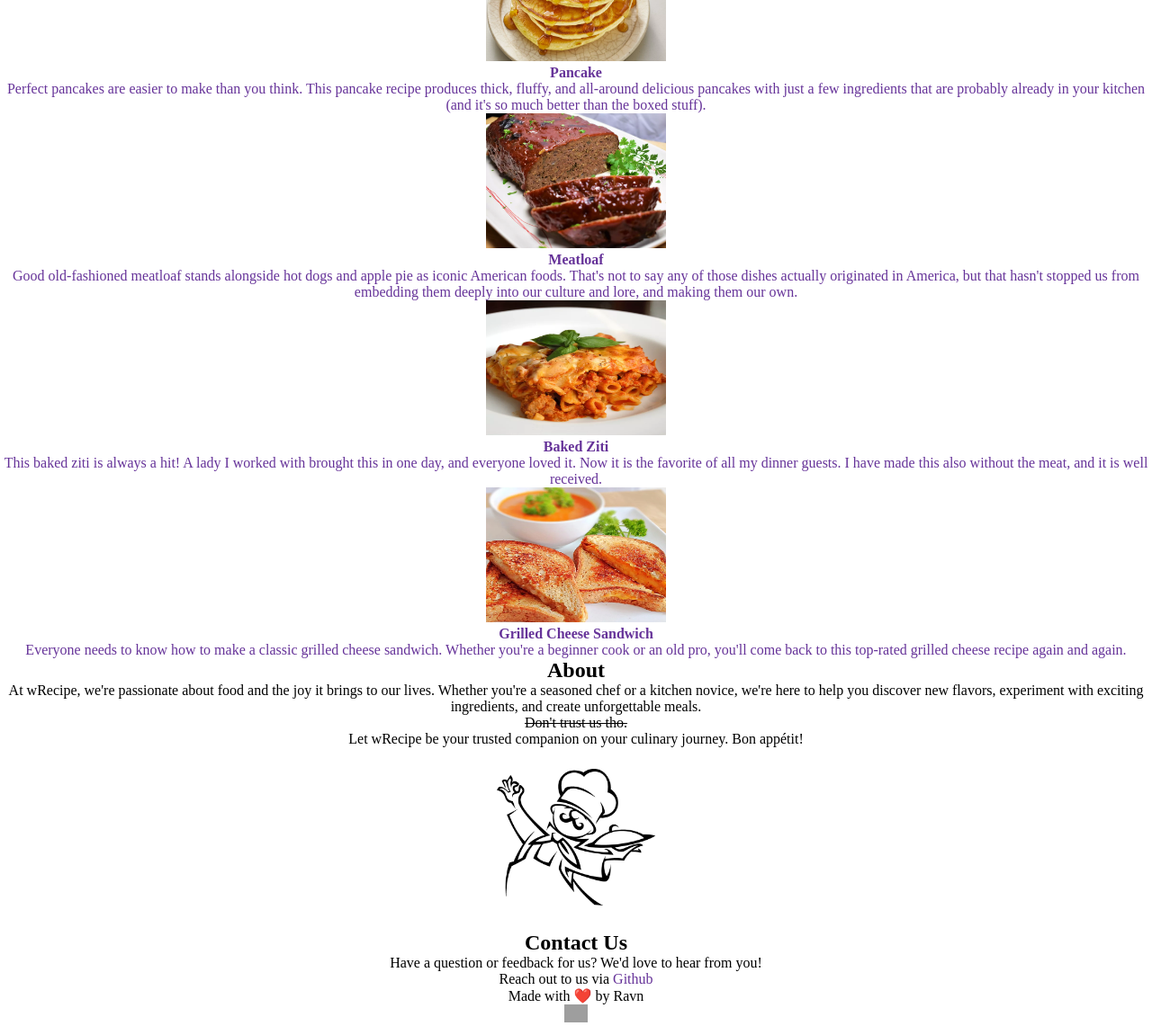
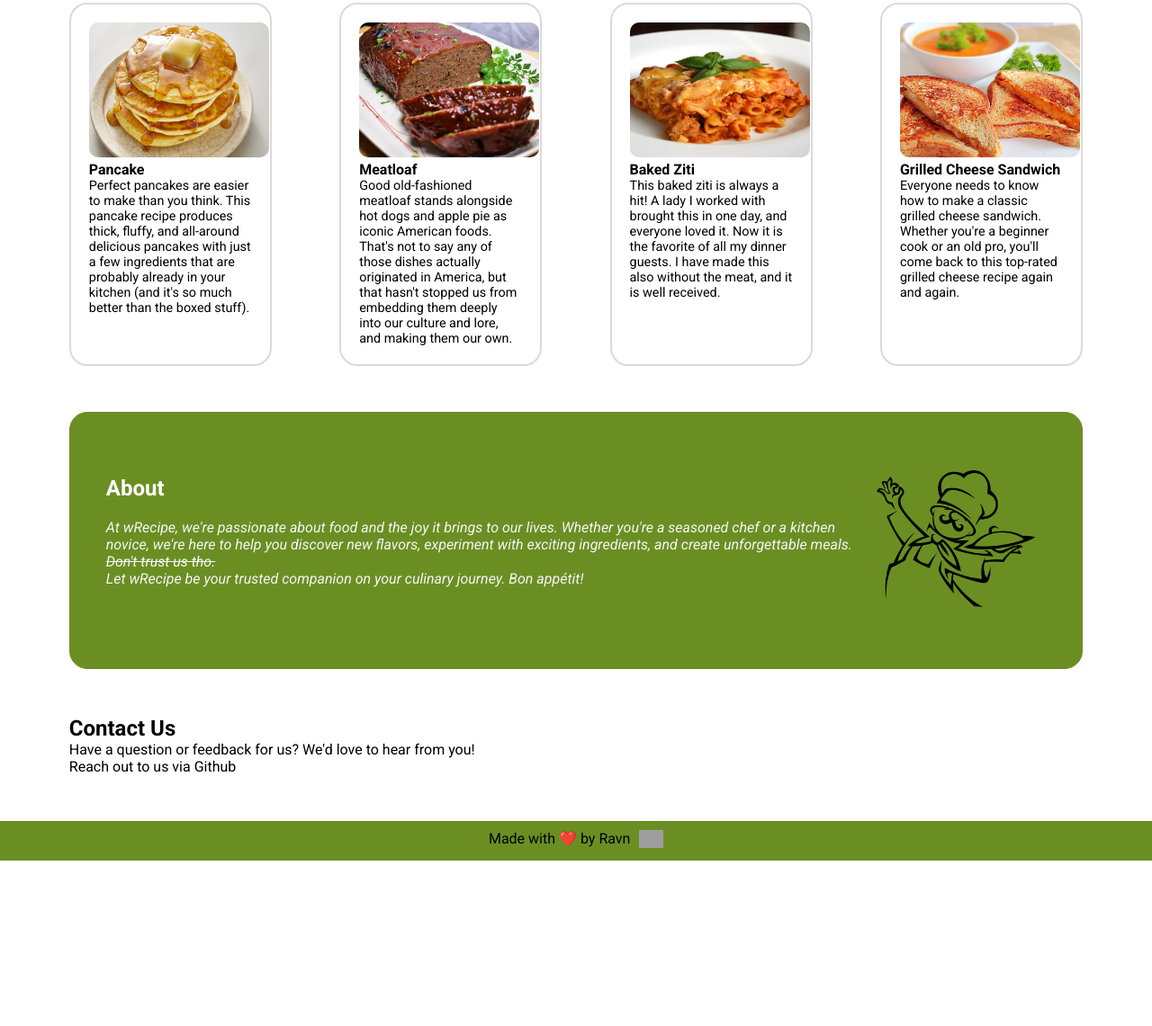
Before and after one commit to idevRavn/wRecipe, a plain HTML site: page index.html in a window 1280 px wide. Shown: the part 300-1441 px from the top of the page at 90% size. After the commit the page ends 1257 px from the top, so only its background shows below. Drawn offline with Linux system fonts and the light colour scheme; grey boxes are pictures that could not be loaded.

Commit message:
Update styles.css

```diff
--- a/styles.css
+++ b/styles.css
@@ -1,18 +1,15 @@
+@import url("https://fonts.googleapis.com/css2?family=Pacifico&family=Roboto:ital,wght@0,100;0,300;0,400;0,500;0,700;0,900;1,100;1,300;1,400;1,500;1,700;1,900&display=swap");
+
 * {
   margin: 0;
   padding: 0;
   box-sizing: border-box;
-}
-
-body {
-  background-repeat: no-repeat;
-  background-size: cover;
-  text-align: center;
+  font-family: "Roboto", sans-serif;
 }
 
 a {
   text-decoration: none;
-  color: rebeccapurple;
+  color: black;
 }
 
 ul {
@@ -30,6 +27,7 @@ ul {
   border: 0;
   border-radius: 20px;
   font-weight: 600;
+  align-self: flex-start;
 }
 
 #btn:hover {
@@ -37,7 +35,7 @@ ul {
   cursor: pointer;
 }
 
-li:hover {
+a:hover {
   color: olivedrab;
   cursor: pointer;
 }
@@ -53,6 +51,7 @@ li:hover {
 
 .header h2 {
   font-size: 1.8rem;
+  font-family: "Pacifico";
 }
 
 #olive {
@@ -69,6 +68,67 @@ li:hover {
   display: flex;
   flex-direction: column;
   justify-content: flex-start;
-  align-items: center;
   gap: 10px;
 }
+
+.recipe {
+  margin: 4% 6%;
+}
+
+.recipe-cards {
+  margin-top: 20px;
+  display: flex;
+  justify-content: space-between;
+}
+
+.recipe-image {
+  border-radius: 10px;
+}
+
+.card {
+  border: 2px solid rgb(218, 218, 218);
+  border-radius: 20px;
+  width: 20%;
+  padding: 20px;
+  display: flex;
+  flex-direction: column;
+  gap: 10px;
+}
+
+.card p {
+  font-size: 0.9em;
+}
+
+.card:hover {
+  cursor: pointer;
+}
+
+.about {
+  display: flex;
+  justify-content: center;
+  align-items: center;
+  margin: 4% 6%;
+  border: 1px solid olivedrab;
+  padding: 40px;
+  background-color: olivedrab;
+  color: white;
+  border-radius: 20px;
+}
+
+.about p {
+  color: whitesmoke;
+  font-style: italic;
+  margin: 20px 0;
+}
+
+.contact {
+  margin: 4% 6%;
+}
+
+.footer {
+  background-color: olivedrab;
+  padding: 10px;
+  display: flex;
+  justify-content: center;
+  gap: 10px;
+}
```
